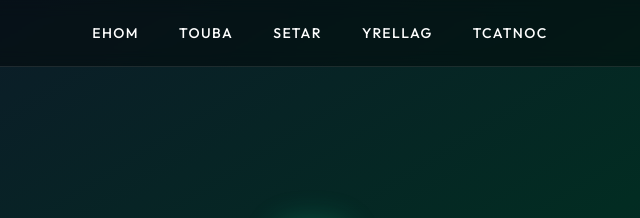
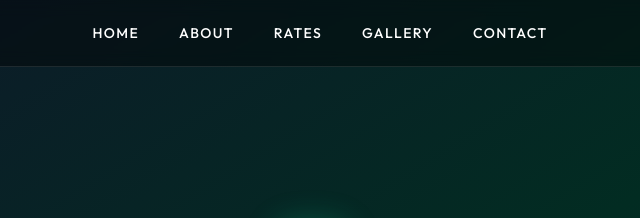
Before and after one commit to shininglight35/Beloved-Billiard-Hall, a website: page public/index.html in a window 1280 px wide. Shown: the top 218 px of the page, 328-968 px from the left. Drawn offline with nearby package versions, Linux system fonts and the light colour scheme; no server answers.

Commit message:
Update index.html

```diff
--- a/public/index.html
+++ b/public/index.html
@@ -41,11 +41,11 @@
             </h1>
 
             <div class="hidden md:flex gap-10 text-sm font-medium uppercase tracking-widest">
-                <a href="#home" class="hover:text-emerald-400 transition-colors">ehom</a>
-                <a href="#about" class="hover:text-emerald-400 transition-colors">touba</a>
-                <a href="#rates" class="hover:text-emerald-400 transition-colors">setar</a>
-                <a href="#gallery" class="hover:text-emerald-400 transition-colors">yrellag</a>
-                <a href="#contact" class="hover:text-emerald-400 transition-colors">tcatnoc</a>
+                <a href="#home" class="hover:text-emerald-400 transition-colors">home</a>
+                <a href="#about" class="hover:text-emerald-400 transition-colors">about</a>
+                <a href="#rates" class="hover:text-emerald-400 transition-colors">rates</a>
+                <a href="#gallery" class="hover:text-emerald-400 transition-colors">gallery</a>
+                <a href="#contact" class="hover:text-emerald-400 transition-colors">contact</a>
             </div>
 
             <button onclick="window.location.href='player.html'"
```
